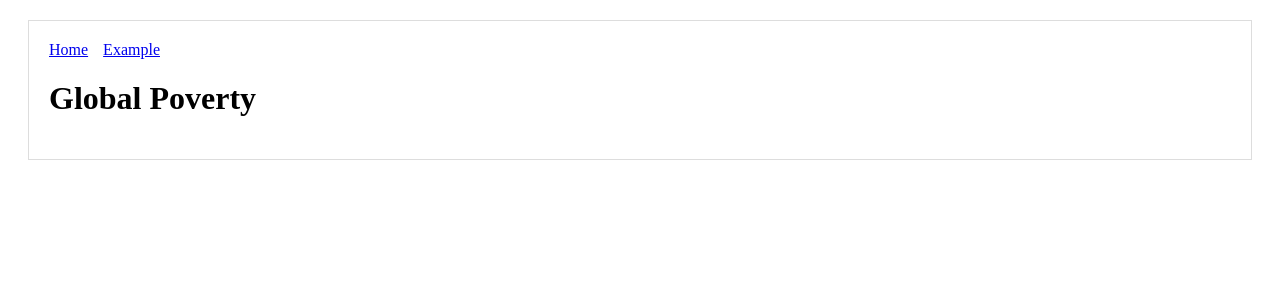
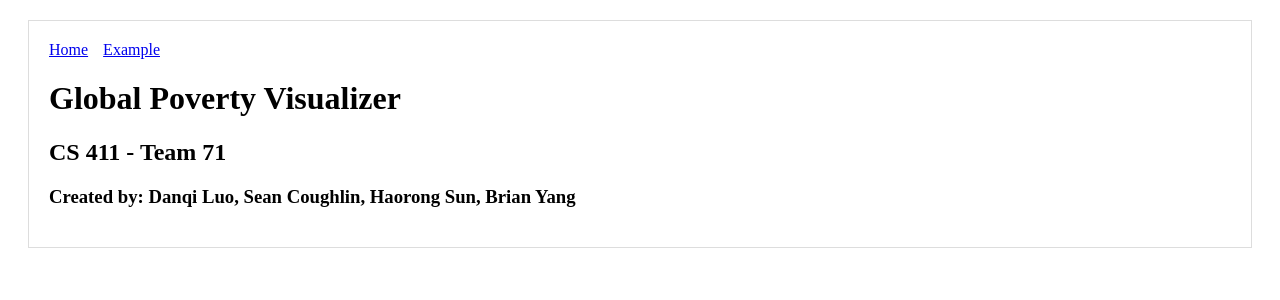
Before and after one commit to brian-yang/cs411-globalpoverty, a Next.js app: page / in a window 1280 px wide. Shown: the top 300 px of the page. Built offline with nearby package versions, Linux system fonts and the light colour scheme; no server answers.

Commit message:
Play with header

```diff
--- a/pages/index.js
+++ b/pages/index.js
@@ -39,7 +39,9 @@ class App extends React.Component {
         return (
             <div>
                 <Layout>
-                    <h1>Global Poverty</h1>
+                    <h1>Global Poverty Visualizer</h1>
+                    <h2>CS 411 - Team 71</h2>
+                    <h3>Created by: Danqi Luo, Sean Coughlin, Haorong Sun, Brian Yang</h3>
                 </Layout>
                 {this.state.testData}
             </div>
```
Also changed, not shown: 1 other file (tests, documents, lock files or other folders).
